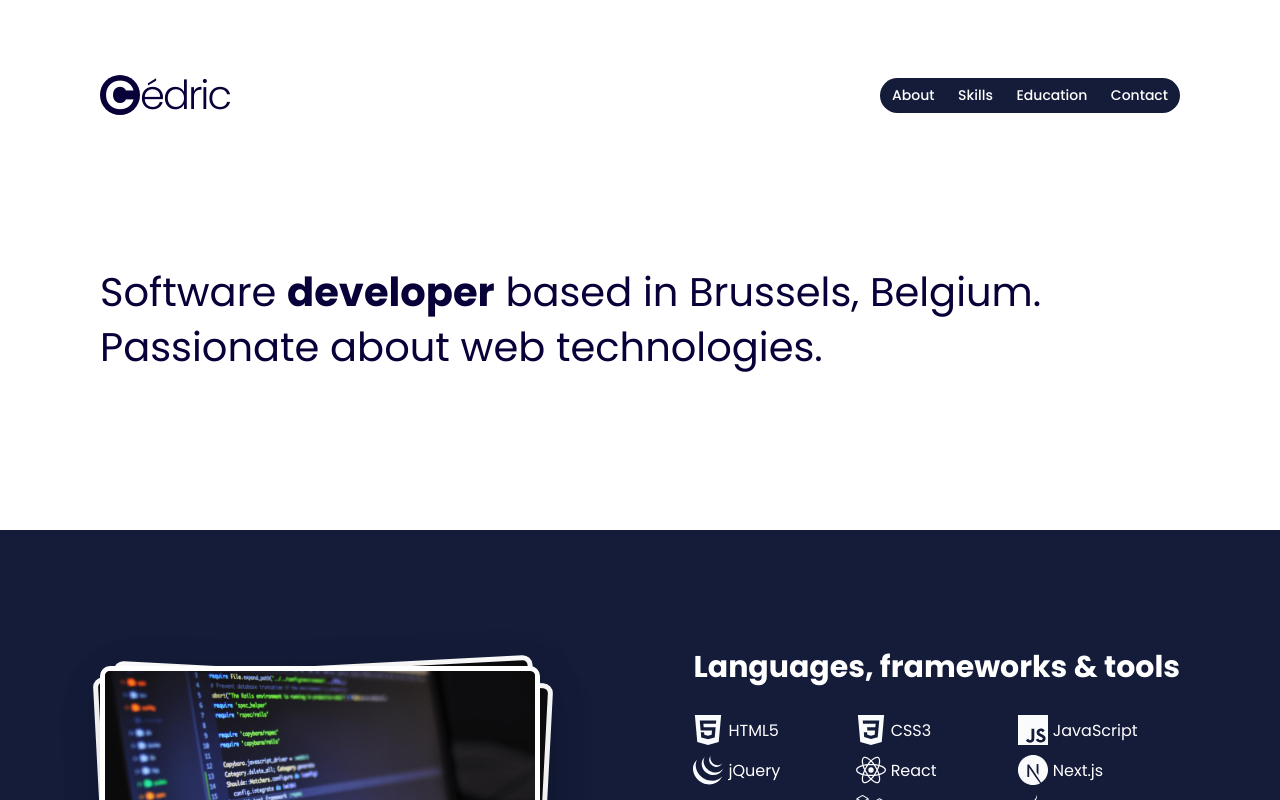
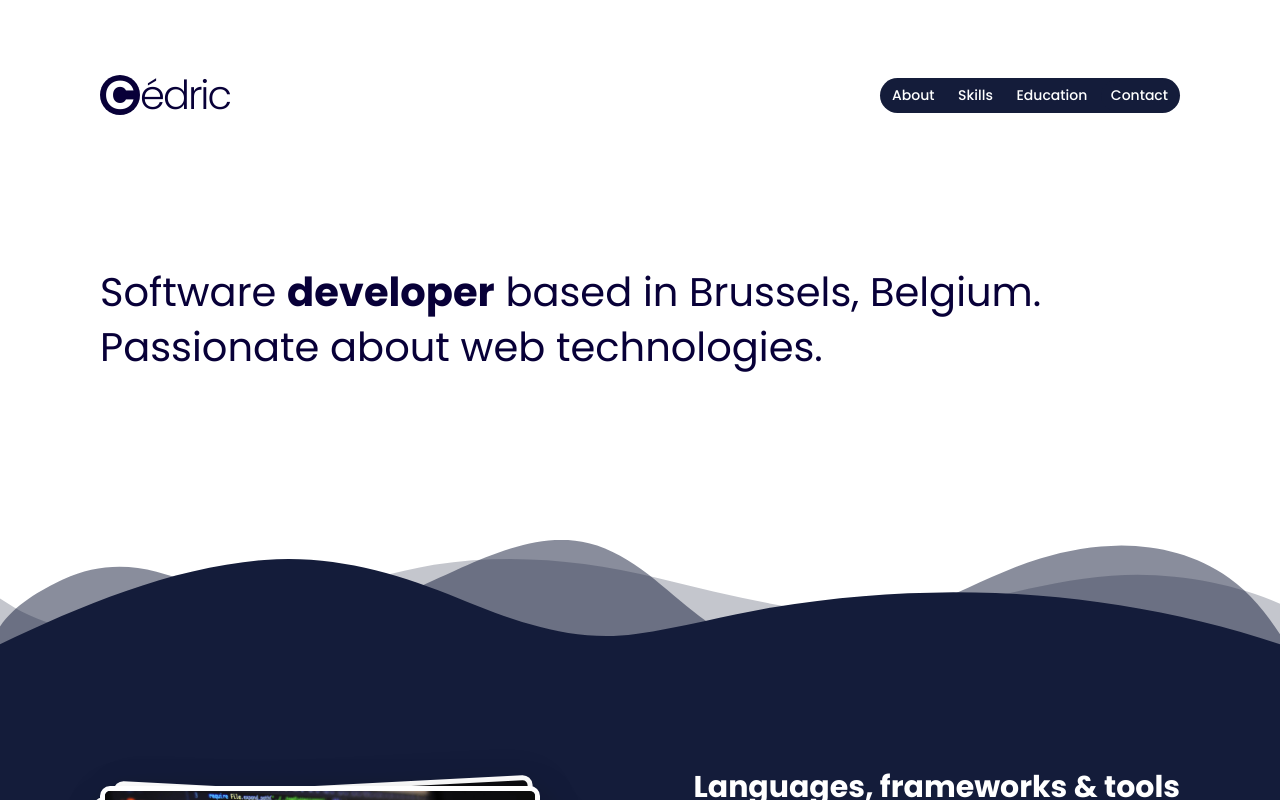
Before and after one commit to cedreams/portfolio, a Next.js app: page / in a window 1280 px wide. Shown: the top 800 px of the page. Built offline with nearby package versions, Linux system fonts and the light colour scheme.

Commit message:
shape waves opacity header

```diff
--- a/src/pages/index.tsx
+++ b/src/pages/index.tsx
@@ -11,7 +11,6 @@
 
     return (
         <>
-
             <div className="main-container">
                 <Fade keyframes={fadeInDown} triggerOnce={true}>
                     <Menu />
@@ -19,6 +18,13 @@
                 <Fade keyframes={fadeInUp} triggerOnce={true}>
                     <About />
                 </Fade>
+            </div>
+            <div className="custom-shape-divider-bottom-1644611889">
+                <svg data-name="Layer 1" xmlns="http://www.w3.org/2000/svg" viewBox="0 0 1200 120" preserveAspectRatio="none">
+                    <path d="M0,0V46.29c47.79,22.2,103.59,32.17,158,28,70.36-5.37,136.33-33.31,206.8-37.5C438.64,32.43,512.34,53.67,583,72.05c69.27,18,138.3,24.88,209.4,13.08,36.15-6,69.85-17.84,104.45-29.34C989.49,25,1113-14.29,1200,52.47V0Z" opacity=".25" class="shape-fill"></path>
+                    <path d="M0,0V15.81C13,36.92,27.64,56.86,47.69,72.05,99.41,111.27,165,111,224.58,91.58c31.15-10.15,60.09-26.07,89.67-39.8,40.92-19,84.73-46,130.83-49.67,36.26-2.85,70.9,9.42,98.6,31.56,31.77,25.39,62.32,62,103.63,73,40.44,10.79,81.35-6.69,119.13-24.28s75.16-39,116.92-43.05c59.73-5.85,113.28,22.88,168.9,38.84,30.2,8.66,59,6.17,87.09-7.5,22.43-10.89,48-26.93,60.65-49.24V0Z" opacity=".5" class="shape-fill"></path>
+                    <path d="M0,0V5.63C149.93,59,314.09,71.32,475.83,42.57c43-7.64,84.23-20.12,127.61-26.46,59-8.63,112.48,12.24,165.56,35.4C827.93,77.22,886,95.24,951.2,90c86.53-7,172.46-45.71,248.8-84.81V0Z" class="shape-fill"></path>
+                </svg>
             </div>
             <div className="bg-container">
                 <div className="main-container">
--- a/src/styles/global.css
+++ b/src/styles/global.css
@@ -326,3 +326,21 @@
         margin-bottom: 40px;
     }
 }
+
+.custom-shape-divider-bottom-1644611889 {
+    width: 100%;
+    overflow: hidden;
+    line-height: 0;
+    transform: rotate(180deg);
+}
+
+.custom-shape-divider-bottom-1644611889 svg {
+    position: relative;
+    display: block;
+    width: calc(100% + 1.3px);
+    height: 120px;
+}
+
+.custom-shape-divider-bottom-1644611889 .shape-fill {
+    fill: var(--bg-purple);
+}
```
